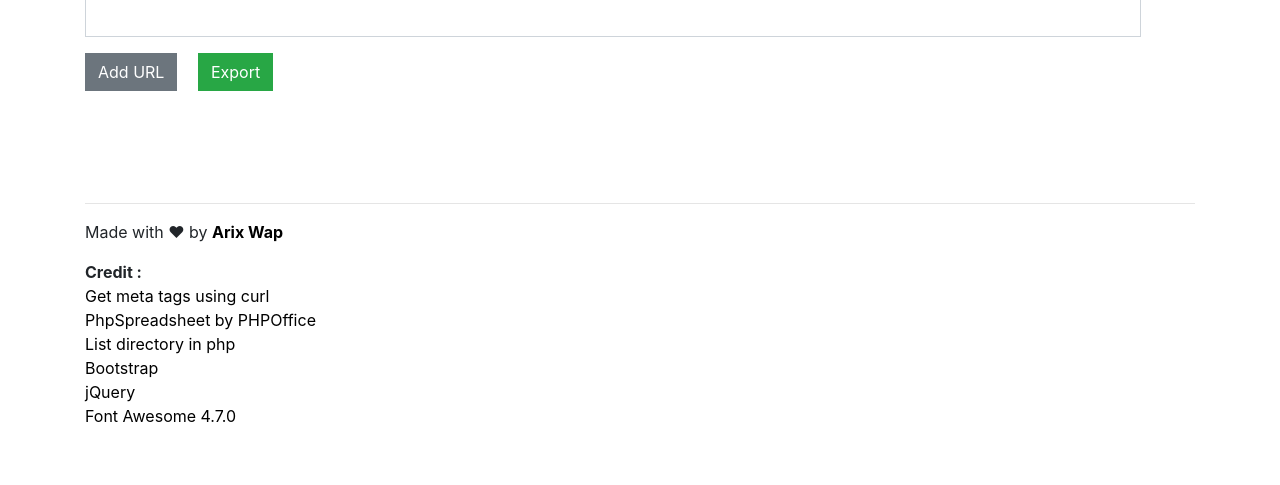
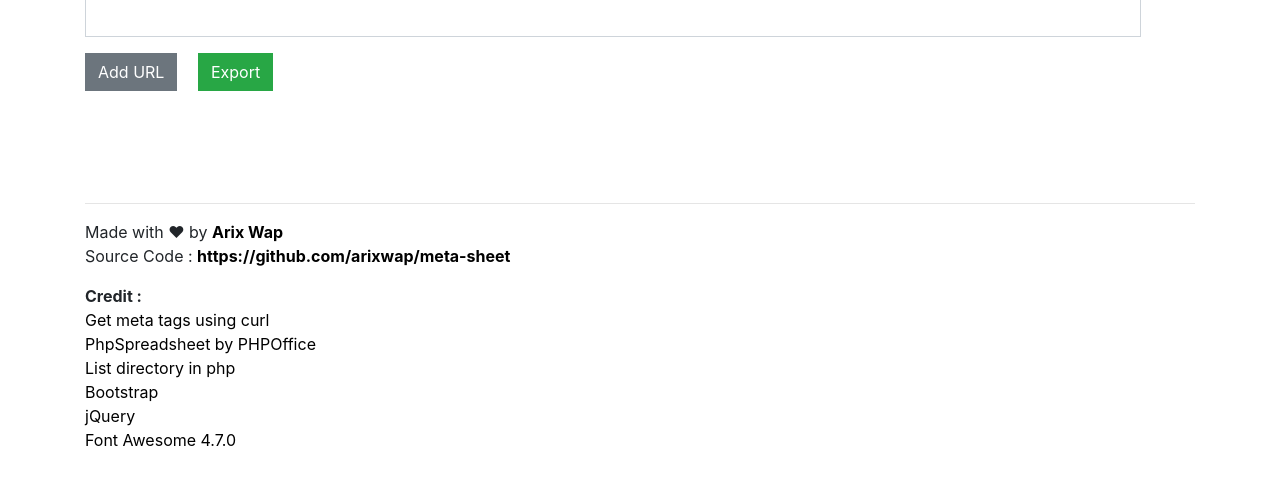
Before and after one commit to arixwap/meta-sheet, a PHP site: page / in a window 1280 px wide. Shown: the part 202-687 px from the top of the page. Run offline with PHP 8.4, Linux system fonts and the light colour scheme.

Commit message:
update footer info

```diff
--- a/index.php
+++ b/index.php
@@ -78,7 +78,8 @@
 
         <footer>
             <hr>
-            <p class="mb-3">Made with &hearts; by <a href="https://www.instagram.com/arix.wap/" target="blank" class="font-weight-bolder">Arix Wap</a></p>
+            <p class="mb-0">Made with &hearts; by <a href="https://www.instagram.com/arix.wap/" target="blank" class="font-weight-bold">Arix Wap</a></p>
+            <p class="mb-3">Source Code : <a href="https://github.com/arixwap/meta-sheet" target="blank" class="font-weight-bold">https://github.com/arixwap/meta-sheet</a></p>
             <p class="font-weight-bolder mb-0">Credit : </p>
             <ul class="list-unstyled">
                 <li><a href="https://stackoverflow.com/questions/5151167/getting-meta-tags-info-using-curl-and-get-meta-tags" target="blank">Get meta tags using curl</a></li>
```
